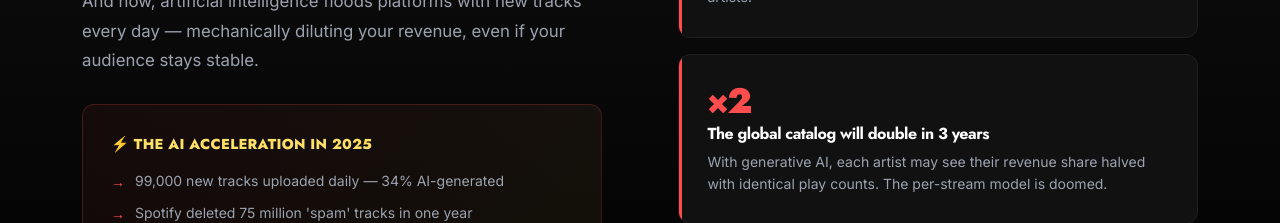
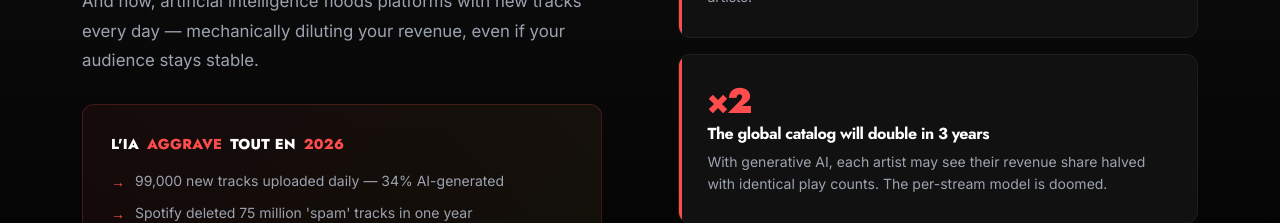
Before and after one commit to 5c0rp264/artys-for-artists, a React (Vite) app: page / in a window 1280 px wide. Shown: the part 1480-1703 px from the top of the page. Built offline with nearby package versions, Linux system fonts and the light colour scheme; no server answers.

Commit message:
fix(problem): titre ia_title coloré FR/EN/ES + 2025→2026 + faute diluant vérifiée

```diff
--- a/src/components/sections/ProblemSection.tsx
+++ b/src/components/sections/ProblemSection.tsx
@@ -84,7 +84,11 @@ export default function ProblemSection() {
                 letterSpacing: '0.02em',
                 textTransform: 'uppercase',
               }}>
-                {t('ia_title')}
+                {/* Titre coloré : L'IA (blanc) aggrave (orange) tout en (blanc) 2026 (orange) */}
+                <span style={{ color: '#fff' }}>L'IA </span>
+                <span style={{ color: 'var(--accent-red)' }}>aggrave </span>
+                <span style={{ color: '#fff' }}>tout en </span>
+                <span style={{ color: 'var(--accent-red)' }}>2026</span>
               </div>
               <ul style={{ listStyle: 'none', display: 'flex', flexDirection: 'column', gap: '10px' }}>
                 {[t('ia_1'), t('ia_2'), t('ia_3'), t('ia_4')].map((item, i) => (
--- a/src/messages/en.json
+++ b/src/messages/en.json
@@ -30,7 +30,7 @@
     "title_end": ". AI is strangling you.",
     "p1": "Streaming generates over <strong>$20 billion per year</strong> globally. Yet the vast majority of independent artists cannot live from it.",
     "p2": "And now, artificial intelligence floods platforms with new tracks every day — mechanically diluting your revenue, even if your audience stays stable.",
-    "ia_title": "⚡ The AI Acceleration in 2025",
+    "ia_title": "⚡ The AI Acceleration in 2026",
     "ia_1": "99,000 new tracks uploaded daily — 34% AI-generated",
     "ia_2": "Spotify deleted 75 million 'spam' tracks in one year",
     "ia_3": "Deezer reports 50,000 AI uploads per day on its platform",
--- a/src/messages/es.json
+++ b/src/messages/es.json
@@ -36,7 +36,7 @@
     "title_end": ". La IA te estrangula.",
     "p1": "El streaming genera más de <strong>20 mil millones de dólares al año</strong> en el mundo. Sin embargo, la gran mayoría de artistas independientes no puede vivir de él.",
     "p2": "Y ahora, la inteligencia artificial inunda las plataformas con nuevas canciones cada día — diluyendo mecánicamente tus ingresos, aunque tu audiencia permanezca estable.",
-    "ia_title": "⚡ La aceleración de la IA en 2025",
+    "ia_title": "⚡ La aceleración de la IA en 2026",
     "ia_1": "99.000 nuevas canciones subidas diariamente — 34% generadas por IA",
     "ia_2": "Spotify eliminó 75 millones de canciones 'spam' en un año",
     "ia_3": "Deezer reporta 50.000 subidas de IA por día en su plataforma",
--- a/src/messages/fr.json
+++ b/src/messages/fr.json
@@ -30,7 +30,7 @@
     "title_end": ". L'IA t'étrangle.",
     "p1": "Le streaming génère plus de <strong>20 milliards de dollars par an</strong> dans le monde. Pourtant, la grande majorité des artistes indépendants ne peuvent pas en vivre.",
     "p2": "Et maintenant, l'intelligence artificielle inonde les plateformes de nouveaux titres chaque jour — diluant mécaniquement tes revenus, même si ton audience reste stable.",
-    "ia_title": "⚡ L'accélération IA en 2025",
+    "ia_title": "⚡ L'accélération IA en 2026",
     "ia_1": "99 000 nouveaux titres déposés chaque jour — dont 34 % générés par IA",
     "ia_2": "Spotify a supprimé 75 millions de titres \"spam\" en un an",
     "ia_3": "Deezer signale 50 000 uploads IA par jour sur sa plateforme",
```
